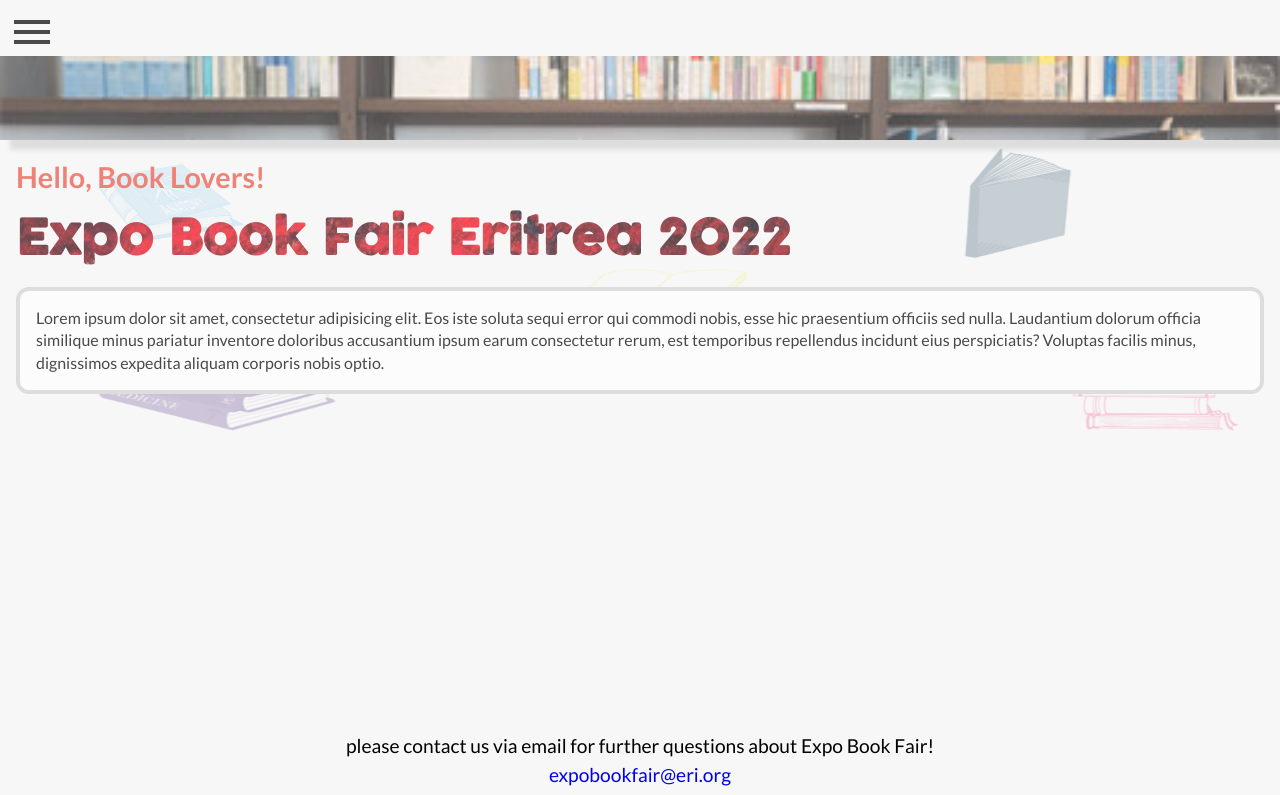
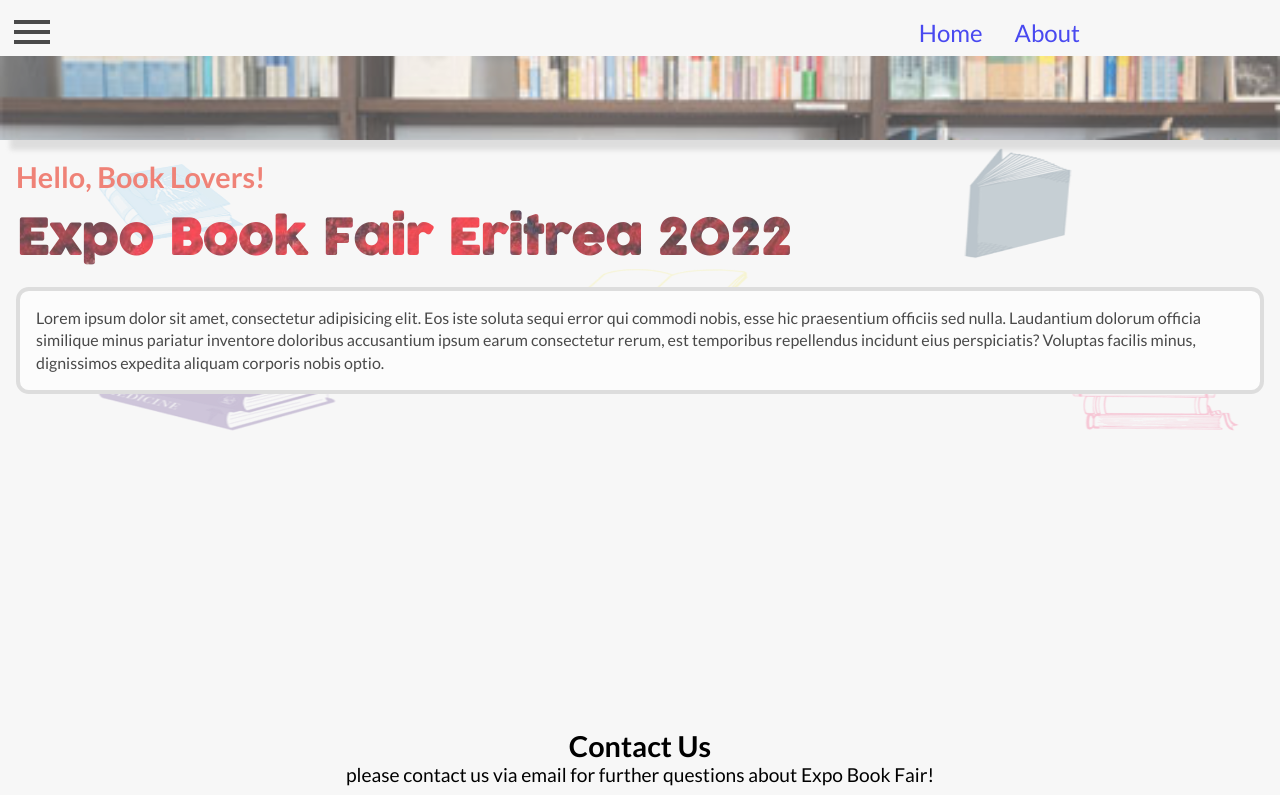
Before and after one commit to Debas-31/dbus-first-capstone, a plain HTML site: page about.html in a window 1280 px wide. Both pictures are taken after a click on the link 32 px from the left and 32 px from the top of the page. Shown: the top 795 px of the page. Drawn offline with Linux system fonts and the light colour scheme.

Commit message:
Modify structure on fixing the desktop version

```diff
--- a/about.html
+++ b/about.html
@@ -26,8 +26,8 @@
                     <a class="hamburger" href="#"><img  src="./Asset/hamburger-bar.png" alt="image for hamburger icon"></a>
                     <a class="logo" href="#"><img src="./Asset/book-fair-logo.png" alt="Logo for expo book fair"></a>
                     <ul class="nav-down-link">
-                        <li><a href="index.html">Home</a></li>
-                        <li><a href="about.html">About</a></li>
+                        <li><a class="home-mob" href="index.html">Home</a></li>
+                        <li><a class="about-mob" href="about.html">About</a></li>
                         <li><a class="close-btn" href="#"><i class="fas fa-times"></i></a></li>
                     </ul>
                 </div>
@@ -44,6 +44,7 @@
         </header>
         <section class="address">
             <div class="div-address">
+                <h2>Contact Us</h2>
                 <p>please contact us via email for further questions about Expo Book Fair!</p>
                 <a href="#">expobookfair@eri.org</a>
             </div>
@@ -53,6 +54,7 @@
                 <h3>See Expo Book Fair Events</h3>
                 <p>Take a look at the last two book fair events</p>
             </div>
+            <div class="past-years">
                 <div class="last-year">
                     <img src="./Asset/about-img/previou-session-1.png" alt="From the last year gust speech">
                     <div class="overlay"></div>
@@ -62,6 +64,7 @@
                     <img src="./Asset/about-img/previou-session-2.png" alt="exhibition the past two years">
                     <div class="overlay"></div>
                     <p class="text-on-img">Expo book fair Exhibition Eritrea, 2020</p>
+                </div>
             </div>
         </section>
         <section class="partner">
@@ -83,5 +86,7 @@
             </div>
         </footer>
     </div>
+    <script src="menu.js"></script>
+    <script src="main.js"></script>
 </body>
 </html>
```
Lines whose indentation alone changed are shown as unchanged.
